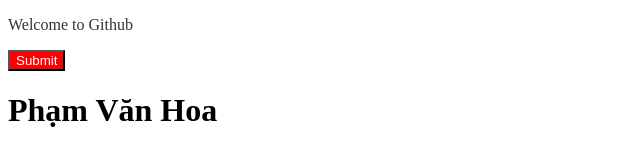
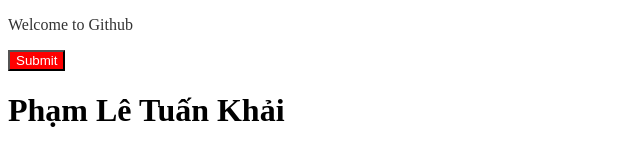
Before and after one commit to hoapv76001/githubdemo, a plain HTML site: page index.html in a window 1280 px wide. Shown: the whole page, without its empty margins (0-640 px from the left). Drawn offline with Linux system fonts and the light colour scheme.

Commit message:
change h1

```diff
--- a/index.html
+++ b/index.html
@@ -11,6 +11,6 @@
 <body>
     <p>Welcome to Github</p>
     <button>Submit</button>
-    <h1>Phạm Văn Hoa</h1>
+    <h1>Phạm Lê Tuấn Khải</h1>
 </body>
 </html>
```
